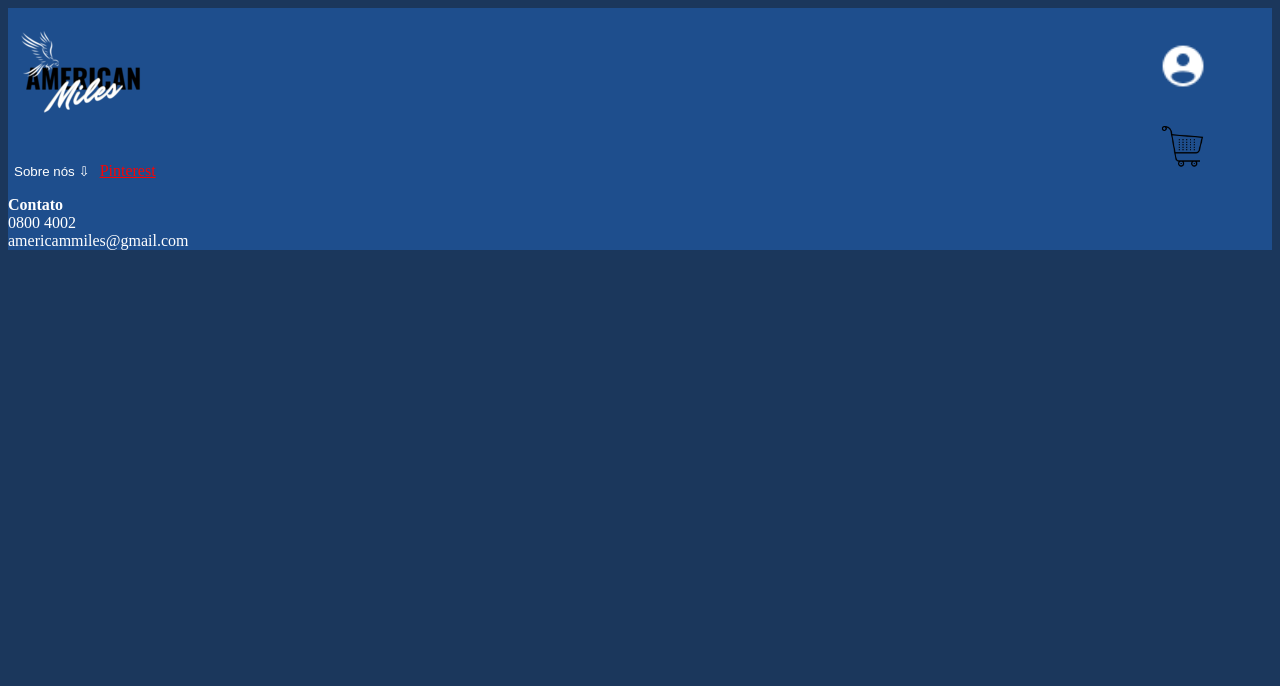
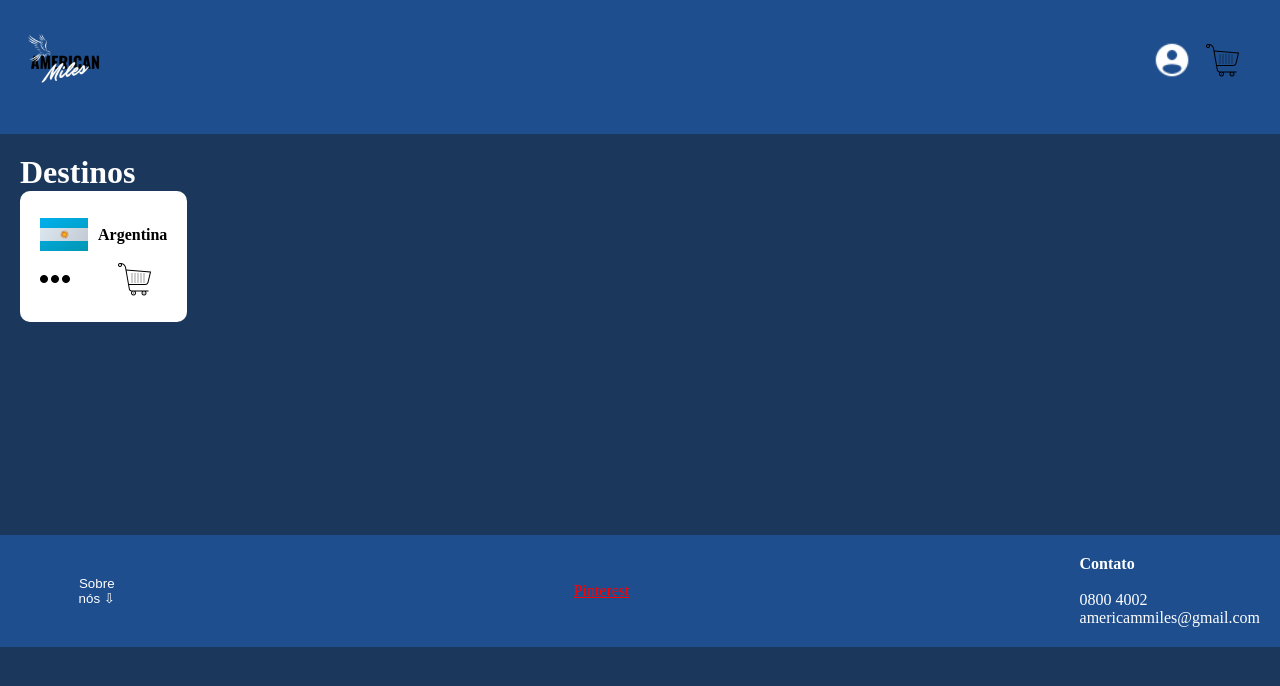
Before and after one commit to Diana-souzx/American-Miles, a PHP site: page /PaginaInicial/inicial.html in a window 1280 px wide. Shown: the top 686 px of the page. Run offline with PHP 8.4, Linux system fonts and the light colour scheme.

Commit message:
novas funções

```diff
--- /dev/null
+++ b/Pagamento/pagamento.css
@@ -0,0 +1,3 @@
+body{
+    background-color: #1B375C;
+}
--- a/PaginaInicial/inicial.css
+++ b/PaginaInicial/inicial.css
@@ -1,3 +1,7 @@
+*{
+    margin: 0px;
+    padding: 0px;
+}
 body{
     background-color: #1B375C;
     color: white;
@@ -10,8 +14,9 @@ body{
     border: 0px;
     cursor: pointer;
     position: absolute;
-    top: 15%;
-    left: 90%;
+    top: 5%;
+    left: 94%;
+
 }
 #botao1{
     background-color: #1e4e8d;
@@ -23,7 +28,12 @@ body{
 }
 #rodapé{
     background-color: #1e4e8d;
-
+}
+#conteudoRoda{
+   display: flex;
+    align-items: center;
+   margin-left: 50px;
+   gap: 450px;
 }
 #perfil{
     background-color: #1e4e8d;
@@ -33,3 +43,94 @@ body{
     top: 5%;
     left: 90%;
 }
+#conteudo,#cabeçalho,#rodapé{
+    padding: 20px
+}
+#conteudo{
+    flex: 1;
+}
+#logo{
+    width: 90px;
+    height: 90px;
+}
+.janelaCar{
+    position: fixed;
+    right: -30px;
+    top: 0;
+    width: 300px;
+    height: 100%;
+    background-color: white;
+    border-left: 1px solid white;
+    padding: 20px;
+    transition: right 0.3s;
+    display: none;
+    color: black;
+
+}
+.carrinho.open{
+    right: 0;
+}
+.janelaCar.open{
+    display: block;
+}
+#botaoFinalizar{
+    background-color:#1E4E8D ;
+    cursor: pointer;
+    border-radius: 30px;
+    border-color: #1E4E8D;
+    width: 200px;
+    height: 40px;
+    color: white;
+    margin-top: 170%;
+   margin-left: 40px;
+}
+#botaoFinalizar:hover{
+    background-color: rgb(70, 112, 201);
+}
+#superior{
+    display: flex;
+    align-items: center;
+    gap: 20px;
+}
+#fecharCarrinho{
+    background-color: rgb(133, 170, 255);
+    border: 1;
+    border-color: rgb(133, 170, 255);
+    width: 30px;
+    height: 30px;
+    border-radius: 5px;
+    cursor: pointer;
+}
+#fecharCarrinho:hover{
+    background-color: #a1bcdf;
+    border-color:#a1bcdf ;
+}
+
+.países{
+    padding: 20px;
+    border-radius: 10px;
+    background-color: white;
+    position: absolute;
+    color: black;
+
+}
+.levar-carrinho{
+    background-color: white;
+    border: 0;
+    cursor: pointer;
+}
+.nome-pais{
+    display: flex;
+    align-items: center;
+    gap: 10px;
+}
+.submit{
+    display: flex;
+    align-items: center;
+    gap: 45px;
+}
+.descrição{
+    background-color: white;
+    border: 0;
+    cursor: pointer;
+}
--- a/PaginaInicial/inicial.html
+++ b/PaginaInicial/inicial.html
@@ -8,16 +8,46 @@
 </head>
 <body>
     <header id="cabeçalho">
-        <img src="../img/logoAm.png" alt="Logo">
-        <button id="perfil"><img src="../img/perfil.png" alt="Perfil" style="width: 50px; height: 50px;"></button>
-        <button id="carrinho"><img src="../img/carrinho.png" alt="Carrinho" style="width: 50px; height: 50px;"></button>
+        <img id="logo" src="../img/logoAm.png" alt="Logo">
+        <div id="botoes">
+        <button id="perfil"><img src="../img/perfil.png" alt="Perfil" style="width: 40px; height: 40px;"></button>
+        <button id="carrinho"><img src="../img/carrinho.png" alt="Carrinho" style="width: 40px; height: 40px;"></button>
+    </div>
     </header>
+    <main id="conteudo">
+        <h1>Destinos</h1>
+
+
+        <div  id="argentina" class="países">
+            <div class="nome-pais">
+                <img src="../img/bandeira-argentina.png" alt="Argenina"><h4>Argentina</h4>
+            </div>
+            <div class="submit">
+                <button class="descrição"><img src="../img/três pontos.png" alt="..." style="width: 30px; height: 30px;"></button>
+                <button class="levar-carrinho"><img src="../img/carrinho.png" alt="carrinho" style="width: 40px; height: 40px;"></button>
+            </div>
+        </div>
+
+
+    </main><br><br><br><br><br><br><br><br><br><br><br><br><br><br><br><br><br><br>
+
+    <aside id="janelaCar" class="janelaCar" >
+        <div id="superior">
+            <h2>Carrinho de Compras</h2>
+            <button id="fecharCarrinho"> X </button>
+        </div>
+        <ul id="itens-carrinho"></ul>
+        <button id="botaoFinalizar">Finalizar Compra</button>
+    </aside>
+
     <footer id="rodapé">
+        <div id="conteudoRoda">
         <button id="botao1">Sobre nós ⇩</button>
         <a href="https://pin.it/7yxmng0dQ" id="botao3">Pinterest</a>
-        <p> <b>Contato</b> <br>
+        <p> <b>Contato</b> <br><br>
             0800 4002 <br>
             americammiles@gmail.com</p>
+        </div>
     </footer>
 </body>
 <script src="../PaginaInicial/inicial.js"></script>
--- a/PaginaInicial/inicial.js
+++ b/PaginaInicial/inicial.js
@@ -1,3 +1,19 @@
 document.getElementById('perfil').addEventListener('click',function(){
     window.location.href = '../usuário/usuario.html';
 });
+document.addEventListener('DOMContentLoaded', function() {
+    const carrinho = document.getElementById('carrinho');
+    const janelaCar = document.getElementById('janelaCar');
+    const fecharCarrinho= document.getElementById('fecharCarrinho');
+
+    carrinho.addEventListener('click', function() {
+        janelaCar.classList.toggle('open');
+    });
+
+    fecharCarrinho.addEventListener('click', function(){
+        janelaCar.classList.remove('open');
+    });
+});
+document.getElementById('botaoFinalizar').addEventListener('click',function(){
+    window.location.href = '../Pagamento/pagamento.html';
+});
--- a/usuário/usuario.css
+++ b/usuário/usuario.css
@@ -46,3 +46,9 @@ body{
     display: flex;
     justify-content: center;
 }
+#imagemPerfil{
+    border-radius: 50%;
+    width: 150px;
+    height: 150px;
+    background-color: rgb(122, 120, 120);
+}
--- a/usuário/usuário.php
+++ b/usuário/usuário.php
@@ -11,6 +11,7 @@
         $email = htmlspecialchars($_POST['email']);
         $senha = intval($_POST['senha'])
 
+
         $dados = [
             'nome' => $nome,
             'email' => $email,
```
Also changed, not shown: Pagamento/pagamento.html (added, +12 -0 lines), usuário/usu.js (+15 -2 lines), usuário/usuario.html (+4 -3 lines), img/bandeira-argentina.png (added), img/bandeira-peru.png (added), img/três pontos.png (added), login/login.html (line endings or trailing spaces), 1 other file.
